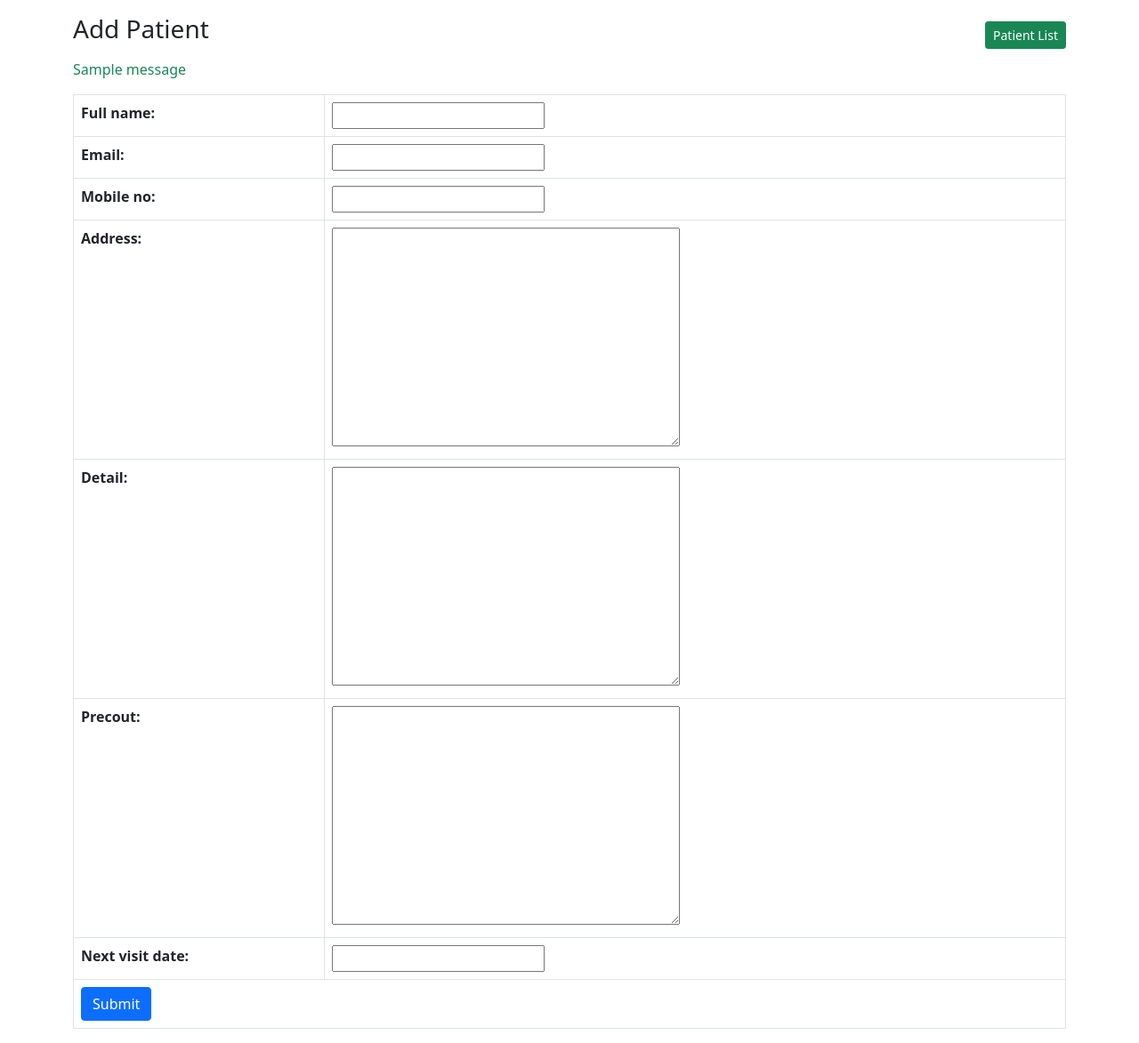
After one commit to codeartisanlab/patient-record-app-with-django3-and-bootstrap4, a Django app: page /add-patient in a window 1280 px wide. The commit adds this page. Shown: the whole page at 89% size. Run offline with Django 3.2, Linux system fonts and the light colour scheme; one stand-in notice (Sample message) is shown; some libraries are stand-ins or nearby versions.

Commit message:
part-5-create-model-form

```diff
--- /dev/null
+++ b/main/forms.py
@@ -0,0 +1,6 @@
+from django import forms
+from .models import Patient
+class PatientForm(forms.ModelForm):
+    class Meta:
+        model=Patient
+        fields=('full_name','email','mobile_no','address','detail','precout','next_visit_date')
--- a/main/models.py
+++ b/main/models.py
@@ -8,7 +8,7 @@ class Patient(models.Model):
     detail=models.TextField()
     precout=models.TextField()
     visit_date=models.DateTimeField(auto_now_add=True)
-    next_visit_date=models.DateTimeField()
+    next_visit_date=models.CharField(max_length=100)
 
     def __str__(self):
         return self.full_name
--- /dev/null
+++ b/main/templates/add-patient.html
@@ -0,0 +1,27 @@
+{% load static %}
+<!DOCTYPE html>
+<html lang="en">
+<head>
+    <meta charset="UTF-8">
+    <meta name="viewport" content="width=device-width, initial-scale=1.0">
+    <title>Home Page</title>
+    <link rel="stylesheet" href="{% static 'bootstrap.min.css' %}">
+</head>
+<body>
+    <main class="container">
+        <h3 class="my-3">Add Patient <a href="/" class="float-end btn btn-sm btn-success mt-2">Patient List</a></h3>
+        {% for msg in messages %}
+        <p class="text-success">{{msg}}</p>
+        {% endfor %}
+        <form method="post" action="">
+            {% csrf_token %}
+            <table class="table table-bordered">
+                {{form.as_table}}
+                <tr>
+                    <td colspan="2"><input type="submit" class="btn btn-primary" /></td>
+                </tr>
+            </table>
+        </form>
+    </main>
+</body>
+</html>
--- a/main/templates/home.html
+++ b/main/templates/home.html
@@ -9,11 +9,12 @@
 </head>
 <body>
     <main class="container">
-        <h3 class="my-3">This is home page <a href="#" class="float-end btn btn-sm btn-success mt-2">Add Patient</a></h3>
+        <h3 class="my-3">Patient List <a href="/add-patient" class="float-end btn btn-sm btn-success mt-2">Add Patient</a></h3>
         <table class="table table-bordered">
             <tr>
                 <th>#</th>
                 <th>Visit Date</th>
+                <th>Next V. Date</th>
                 <th>Full Name</th>
                 <th>Email</th>
                 <th>Mobile No</th>
@@ -26,6 +27,7 @@
                 <tr>
                     <td>{{patient.id}}</td>
                     <td>{{patient.visit_date}}</td>
+                    <td>{{patient.next_visit_date}}</td>
                     <td>{{patient.full_name}}</td>
                     <td>{{patient.email}}</td>
                     <td>{{patient.mobile_no}}</td>
--- a/main/urls.py
+++ b/main/urls.py
@@ -1,5 +1,6 @@
 from django.urls import path
 from . import views
 urlpatterns=[
-    path('',views.home,name='home')
+    path('',views.home,name='home'),
+    path('add-patient',views.addPatient,name='add-patient'),
 ]
--- a/main/views.py
+++ b/main/views.py
@@ -1,5 +1,17 @@
-from django.shortcuts import render
+from django.shortcuts import render,HttpResponse
+from django.contrib import messages
 from .models import Patient
+from .forms import PatientForm
 def home(request):
     data=Patient.objects.all()
     return render(request,'home.html',{'data':data})
+
+# Add Patient
+def addPatient(request):
+    form=PatientForm
+    if request.method=='POST':
+        saveForm=PatientForm(request.POST)
+        if saveForm.is_valid():
+            saveForm.save()
+            messages.success(request,'Data has been added.')
+    return render(request,'add-patient.html',{'form':form})
```
Also changed, not shown: db.sqlite3, main/migrations/0002_auto_20201212_2038.py (added).
